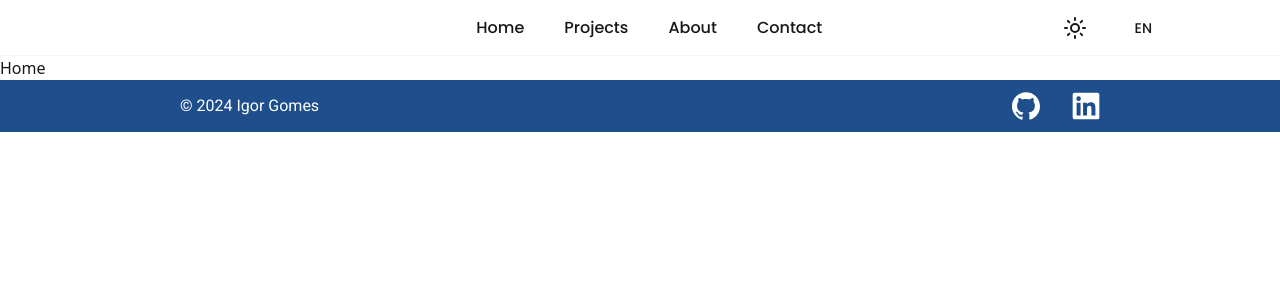
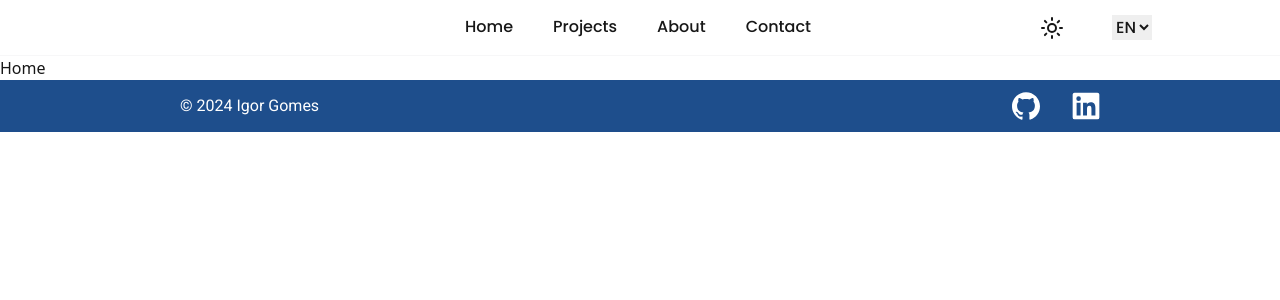
Before and after one commit to IgorDGomes/CV, a Next.js app: page /en/about in a window 1280 px wide. Shown: the top 300 px of the page. Built offline with nearby package versions, Linux system fonts and the light colour scheme.

Commit message:
fix: button and text colors
Add language selection

```diff
--- a/package.json
+++ b/package.json
@@ -10,6 +10,7 @@
   },
   "dependencies": {
     "@radix-ui/react-dialog": "^1.1.4",
+    "@vercel/analytics": "^1.5.0",
     "@vercel/speed-insights": "^1.1.0",
     "class-variance-authority": "^0.7.1",
     "clsx": "^2.1.1",
--- a/src/app/[lang]/layout.tsx
+++ b/src/app/[lang]/layout.tsx
@@ -1,3 +1,4 @@
+import { Analytics } from "@vercel/analytics/next";
 import { SpeedInsights } from "@vercel/speed-insights/next";
 import type { Metadata } from "next";
 
@@ -22,15 +23,12 @@ export default async function RootLayout({
   const { lang } = await params;
 
   return (
-    <html lang={lang} suppressHydrationWarning>
-      <body className="antialiased transition-all duration-300">
-        <ThemeProvider attribute="class" defaultTheme="system" enableSystem>
-          <Header language={lang} />
-          {children}
-          <SpeedInsights />
-          <Footer />
-        </ThemeProvider>
-      </body>
-    </html>
+    <ThemeProvider attribute="class" defaultTheme="system" enableSystem>
+      <Header language={lang} />
+      {children}
+      <Footer />
+      <Analytics />
+      <SpeedInsights />
+    </ThemeProvider>
   );
 }
--- a/src/app/[lang]/page.tsx
+++ b/src/app/[lang]/page.tsx
@@ -65,23 +65,23 @@ export default async function Home({
             <div className="flex items-center gap-6">
               <Link
                 href={`/${language}/about`}
-                className={`${poppins.className} bg-cta hover:bg-hover px-10 py-2 rounded-md transition-all duration-300`}
+                className={`${poppins.className} bg-cta hover:bg-hover px-10 py-2 rounded-md transition-all duration-300 text-white`}
               >
                 {dictionary.hero.button}
               </Link>
               <Link
-                href={"/"}
+                href={"https://github.com/IgorDGomes"}
                 target="_blank"
-                className="bg-background hover:bg-cta p-1.5 rounded-lg transition-all duration-300"
+                className="bg-background hover:bg-cta p-1.5 rounded-lg transition-all duration-300 group"
               >
-                <GithubIcon className="size-7" />
+                <GithubIcon className="size-7 fill-black dark:fill-white group-hover:fill-white transition-all duration-300" />
               </Link>
               <Link
-                href={"/"}
+                href={"https://www.linkedin.com/in/igordgomes/"}
                 target="_blank"
-                className="bg-background hover:bg-cta p-1.5 rounded-lg transition-all duration-300"
+                className="bg-background hover:bg-cta p-1.5 rounded-lg transition-all duration-300 group"
               >
-                <LinkedinIcon className="size-7" />
+                <LinkedinIcon className="size-7 fill-black dark:fill-white group-hover:fill-white transition-all duration-300" />
               </Link>
             </div>
           </div>
@@ -178,7 +178,7 @@ export default async function Home({
           </div>
           <Link
             href={`/${language}/projects`}
-            className={`${roboto.className} font-medium text-lg max-w-[500px] bg-hover hover:bg-cta rounded-md px-20 py-1 transition-all duration-300`}
+            className={`${roboto.className} font-medium text-lg max-w-[500px] bg-hover hover:bg-cta rounded-md px-20 py-1 transition-all duration-300 text-white`}
           >
             {dictionary.projects.more}
           </Link>
--- a/src/app/[lang]/projects/page.tsx
+++ b/src/app/[lang]/projects/page.tsx
@@ -1,5 +1,5 @@
 import { translation } from "@/lib/translate";
-import { ThemeToggle } from "@/components/themeToggle";
+import { ThemeToggle } from "@/components/ui/themeToggle";
 
 export default async function Projects({
   params,
--- a/src/app/layout.tsx
+++ b/src/app/layout.tsx
@@ -1,6 +1,7 @@
 import type { Metadata } from "next";
 
 import "./globals.css";
+import { SetHtmlLangTag } from "@/components/setHtmlLangTag";
 
 export const metadata: Metadata = {
   title: "Igor Gomes Portfolio",
@@ -15,6 +16,7 @@ export default async function RootLayout({
   return (
     <html suppressHydrationWarning>
       <body className="antialiased transition-all duration-300">
+        <SetHtmlLangTag />
         {children}
       </body>
     </html>
--- a/src/components/header.tsx
+++ b/src/components/header.tsx
@@ -7,12 +7,13 @@ import { MenuIcon } from "lucide-react";
 import {
   Sheet,
   SheetContent,
+  SheetDescription,
   SheetHeader,
   SheetTitle,
   SheetTrigger,
 } from "@/components/ui/sheet";
 import { Divider } from "./ui/divider";
-import { ThemeToggle } from "./themeToggle";
+import { ThemeToggle } from "./ui/themeToggle";
 
 const poppins = Poppins({
   weight: "500",
@@ -30,7 +31,7 @@ export async function Header({ language }: { language: string }) {
       className={`${poppins.className} h-14 flex items-center justify-end md:justify-center border-b border-divider/10 px-[10%]`}
     >
       {/* Mobile */}
-      <div className="flex md:hidden">
+      <div className="flex md:hidden" id="menu">
         <Sheet>
           <SheetTrigger>
             <MenuIcon className="size-7" />
@@ -38,6 +39,9 @@ export async function Header({ language }: { language: string }) {
           <SheetContent className="w-[50%] border-white/10">
             <SheetHeader className="py-2">
               <SheetTitle className="text-xl">Menu</SheetTitle>
+              <SheetDescription className="sr-only">
+                This is a menu sheet containing navigation links.
+              </SheetDescription>
             </SheetHeader>
             <Divider />
             <nav role="navigation" className="pt-4">
@@ -76,12 +80,21 @@ export async function Header({ language }: { language: string }) {
                     {dictionary.link4}
                   </Link>
                 </li>
+                <Divider className="w-full my-4" />
+                <li className="flex items-center gap-[50%] justify-center">
+                  <ThemeToggle />
+                  <Language
+                    lang={language}
+                    className="outline-none focus:outline-cta"
+                  />
+                </li>
               </ul>
             </nav>
           </SheetContent>
         </Sheet>
       </div>
       {/* Tablet/Desktop */}
+      <div className="w-full hidden md:flex">
         <nav className="hidden md:flex flex-1 justify-center pl-[108px] gap-10">
           <Link
             href={`/${language}`}
@@ -110,6 +123,7 @@ export async function Header({ language }: { language: string }) {
         </nav>
         <ThemeToggle />
         <Language lang={language} className="outline-none focus:outline-cta" />
+      </div>
     </header>
   );
 }
--- /dev/null
+++ b/src/components/setHtmlLangTag.tsx
@@ -0,0 +1,17 @@
+"use client";
+
+import { usePathname } from "next/navigation";
+import { useEffect } from "react";
+
+export function SetHtmlLangTag() {
+  const pathname = usePathname();
+
+  useEffect(() => {
+    const lang = pathname.split("/").filter(Boolean)[0];
+    if (lang) {
+      document.documentElement.lang = lang;
+    }
+  }, [pathname]);
+
+  return null;
+}
--- a/src/components/ui/languageSelection.tsx
+++ b/src/components/ui/languageSelection.tsx
@@ -1,5 +1,7 @@
 "use client";
 
+import { usePathname, useRouter } from "next/navigation";
+import { ChangeEvent } from "react";
 import { twMerge } from "tailwind-merge";
 
 export function Language({
@@ -9,16 +11,37 @@ export function Language({
   lang: string;
   className?: string;
 }) {
+  const router = useRouter();
+  const pathList = usePathname().split("/").filter(Boolean);
+  const pathAfterLanguage = pathList.slice(1).join("/");
+
+  function handleLanguageSelection(e: ChangeEvent<HTMLSelectElement>) {
+    const selectedLanguage = e.target.value;
+
+    return router.push(`/${selectedLanguage}/${pathAfterLanguage}`);
+  }
+
   return (
-    <button
-      className={twMerge("hidden md:inline-block ml-12 text-sm", className)}
-      onClick={() => console.log(lang)}
+    <select
+      className={twMerge("md:ml-12 hover:cursor-pointer", className)}
+      onChange={handleLanguageSelection}
+      name="languageSelection"
     >
-      {lang.toUpperCase()}
-    </button>
+      {lang === "en" ? (
+        <>
+          <option value="en" defaultValue={lang}>
+            EN
+          </option>
+          <option value="pt">PT</option>
+        </>
+      ) : (
+        <>
+          <option value="pt" defaultValue={lang}>
+            PT
+          </option>
+          <option value="en">EN</option>
+        </>
+      )}
+    </select>
   );
 }
-
-export function Root({ children }: { children: React.ReactNode }) {
-  return <div>{children}</div>;
-}
```
Also changed, not shown: src/components/ui/themeToggle.tsx (renamed from src/components/themeToggle.tsx), 1 other file (tests, documents, lock files or other folders). Lines whose indentation alone changed are shown as unchanged.
